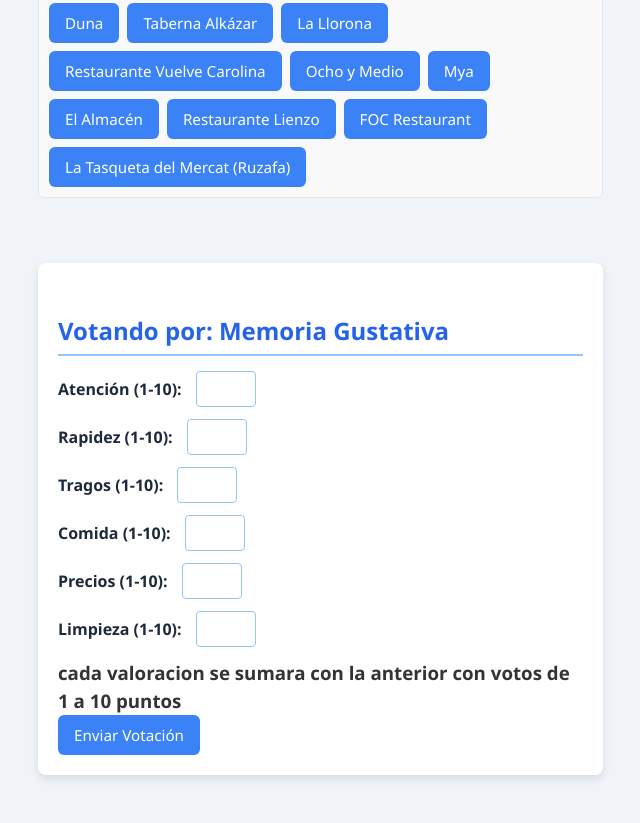
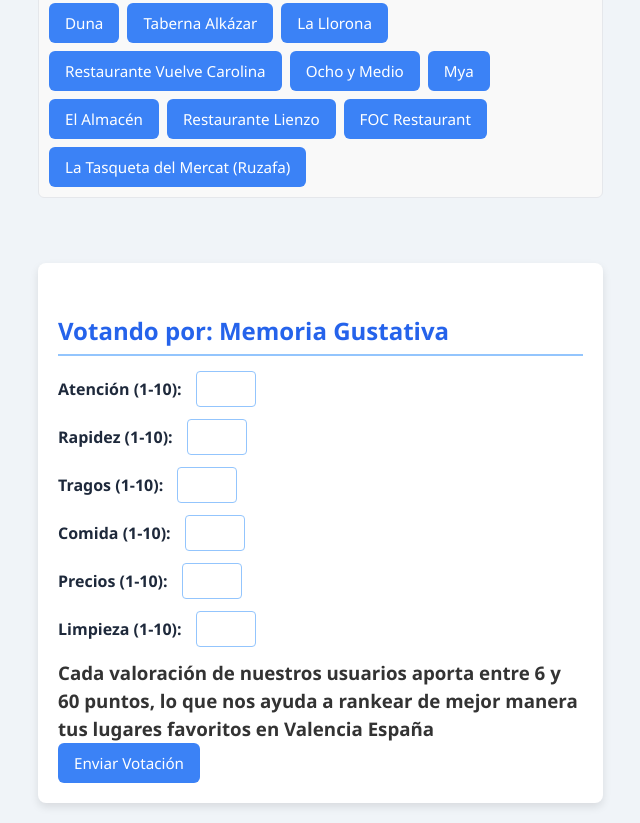
Before and after one commit to finol-developer/ProyectoFinal-Fino, a plain HTML site: page index.html in a window 1280 px wide. Shown: the part 988-1811 px from the top of the page, without its empty margins (22-662 px from the left). Before the commit the page ends 1783 px from the top, so only its background shows below. Drawn offline with nearby package versions, Linux system fonts and the light colour scheme; some packages are replaced by stand-ins of ours; no server answers; a script that the page names is missing.

Commit message:
descripciones
2.1

```diff
--- a/index.html
+++ b/index.html
@@ -42,7 +42,7 @@
           <label>Comida (1-10): <input type="number" name="comida" min="1" max="10" required></label>
           <label>Precios (1-10): <input type="number" name="precios" min="1" max="10" required></label>
           <label>Limpieza (1-10): <input type="number" name="limpieza" min="1" max="10" required></label>
-          <h3>cada valoracion se sumara con la anterior con votos de 1 a 10 puntos</h3>
+          <h3>Cada valoración de nuestros usuarios aporta entre 6 y 60 puntos, lo que nos ayuda a rankear de mejor manera tus lugares favoritos en Valencia España</h3>
           <button type="submit">Enviar Votación</button>
         </form>
       </div>
```
